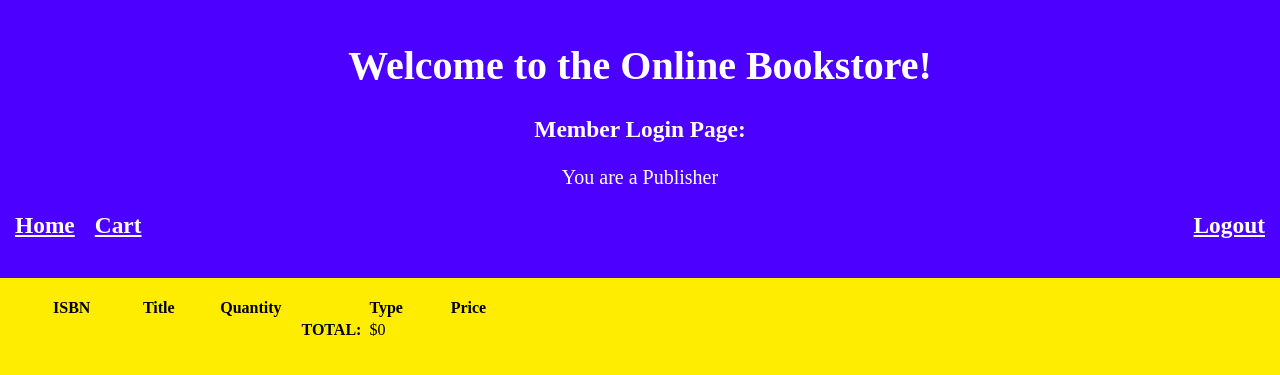
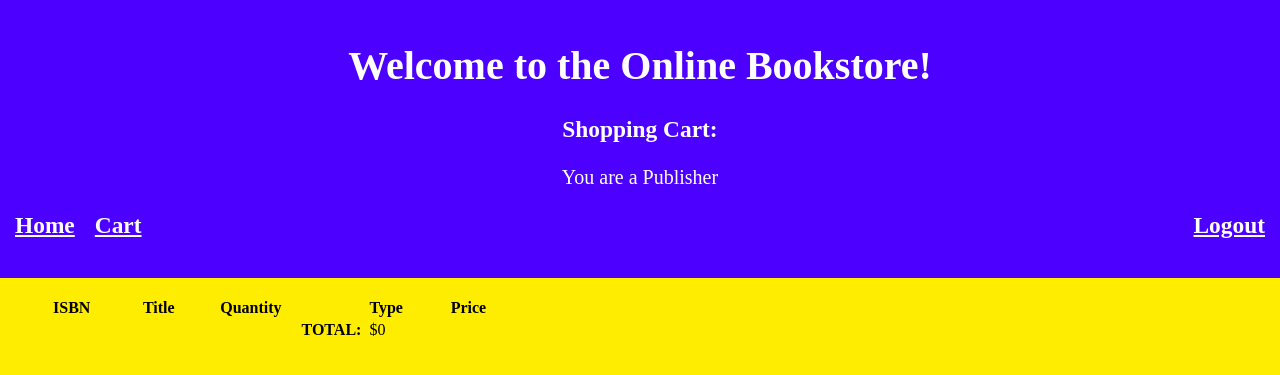
Before and after one commit to Marora44/Bookstore, a PHP site: page /shoppingcart.php in a window 1280 px wide. Shown: the top 375 px of the page. Run offline with PHP 8.4, Linux system fonts and the light colour scheme; the visitor is signed in with stand-in values (Sample User, id 1); data that the repository does not hold is empty.

Commit message:
Update shoppingcart.php

```diff
--- a/shoppingcart.php
+++ b/shoppingcart.php
@@ -35,7 +35,7 @@ if ($_SERVER["REQUEST_METHOD"] == "POST") {
 <html>
     <?php
     $headerOutput = "<h1>Welcome to the Online Bookstore!</h1>
-                            <h3><p> Member Login Page:</p></h3>";
+                            <h3><p> Shopping Cart:</p></h3>";
             include ('header.php');
     require_once "config.php";
 
```
